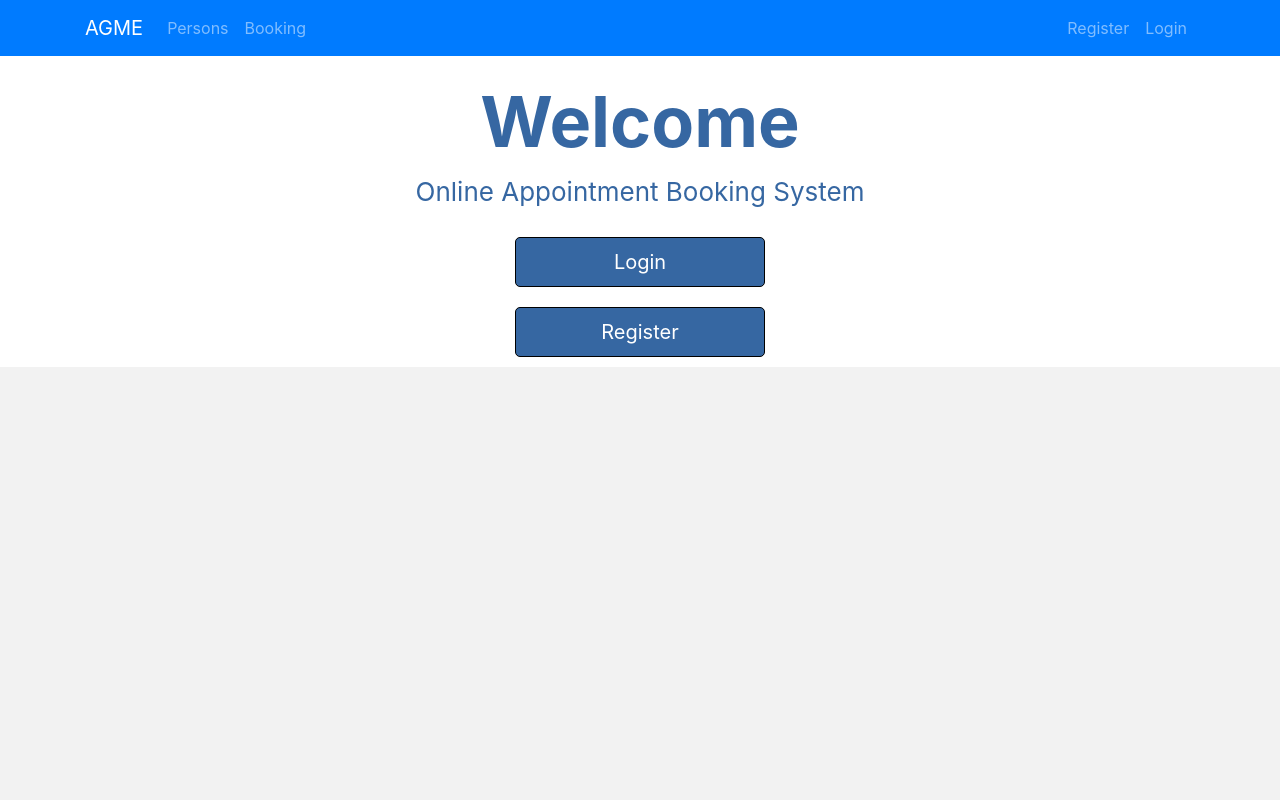
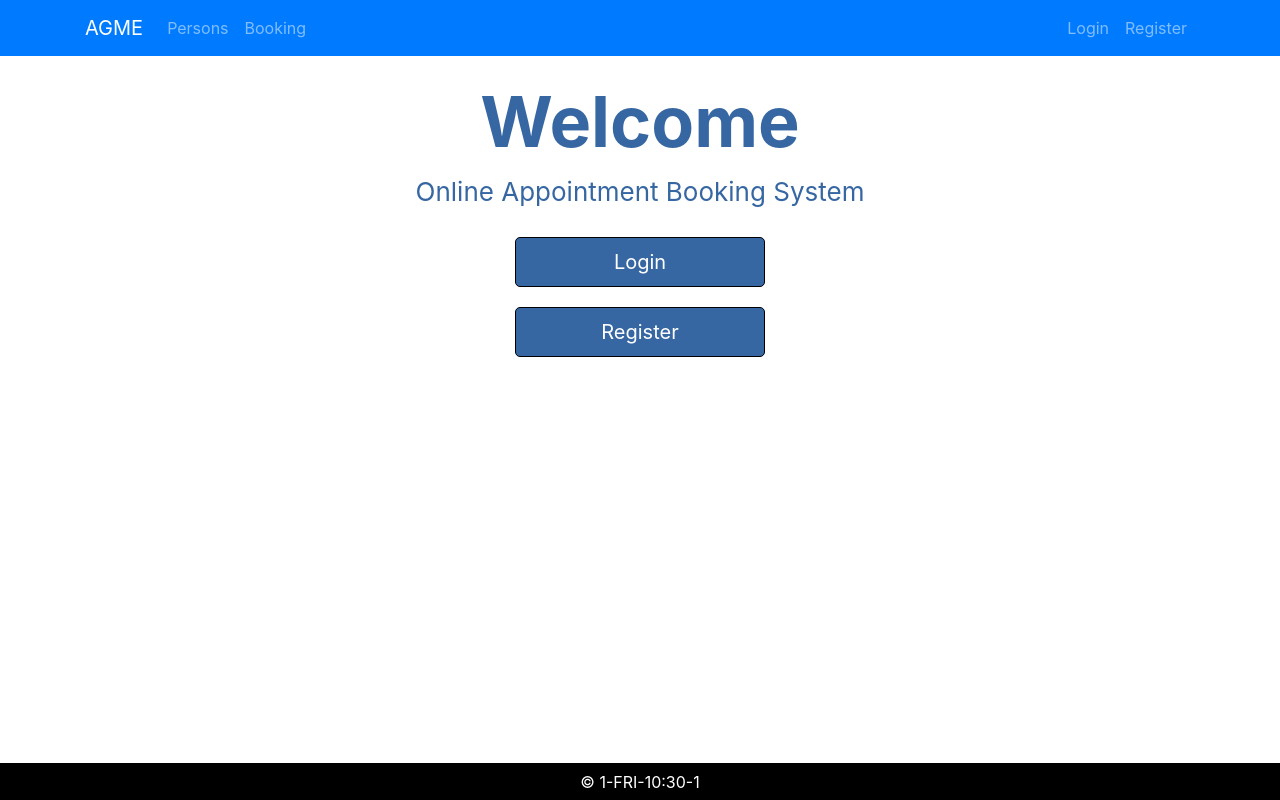
Before and after one commit to RMIT-SEPT/majorproject-1-fri-10-30-1, a React (Create React App) app in the folder FrontEnd/septapp/: page / in a window 1280 px wide. Built offline with nearby package versions, Linux system fonts and the light colour scheme.

Commit message:
cleaned up old files, added Footer.js

```diff
--- a/FrontEnd/septapp/src/style.css
+++ b/FrontEnd/septapp/src/App.css
@@ -7,6 +7,10 @@ html {
 
 body{
     text-align: center;
+}
+
+html,body{
+    height : 100%;
 }
 
 h1 {
@@ -35,7 +39,7 @@ p {
 }
 
 button {
-    margin          : 10px 3% 10px 3%;
+    margin          : 10px 0 10px 0;
     min-width       : 250px;
     min-height      : 50px;
     font-size       : 20px;
@@ -81,10 +85,6 @@ h6{
     font-size: 18px;
 }
 
-.container-content{
-    /*width: 70%*/
-}
-
 table{
     font-size: 25px;
     border-color: #284f7e;
@@ -126,3 +126,23 @@ div.bookingData{
     margin: auto;
     text-align: left;
 }
+
+.footer{
+    position: fixed;
+    left: 0;
+    bottom: 0;
+    width: 100%;
+    background-color: rgb(0, 0, 0);
+    color: white;
+    text-align: center;
+    padding: .5%;
+}
+
+.footer a {
+    padding: 5px;
+}
+
+.footer a:hover {
+    background-color: rgb(56, 56, 56);
+    border-radius   : 10px;
+}
--- a/FrontEnd/septapp/src/App.js
+++ b/FrontEnd/septapp/src/App.js
@@ -1,19 +1,17 @@
 import React from 'react';
 
 import "bootstrap/dist/css/bootstrap.min.css";
-import './style.css';
+import './App.css';
 import {BrowserRouter as Router, Route} from "react-router-dom";
 
 import {Provider} from "react-redux";
 import store from './store';
 
 import Header from './components/Layout/Header';
+import Footer from './components/Layout/Footer';
 import Dashboard from './components/Dashboard';
 import AddPerson from './components/Persons/AddPerson';
-import Booking from './components/Booking';
 import Welcome from './components/Welcome';
-import ByPerson from "./components/Bookings/ByPerson";
-import ByService from "./components/Bookings/ByService";
 import Services from "./components/Bookings/Services";
 import People from "./components/Bookings/People";
 import Availability from "./components/Bookings/Availability";
@@ -28,16 +26,12 @@ function App() {
         <Route exact path="/dashboard" component={Dashboard} />
         <Route exact path="/addPerson" component={AddPerson} />
 
-        {/*Old booking process*/}
-        {/*<Route exact path="/booking" component={Booking} />*/}
-        {/*<Route exact path="/byPerson" component={ByPerson} />*/}
-        {/*<Route exact path="/byService" component={ByService} />*/}
-
-        {/*New Booking process*/}
+        {/*Booking process*/}
         <Route exact path="/booking" component={Services} />
         <Route exact path="/people" component={People} />
         <Route exact path="/availability" component={Availability} />
     </div>
+    <Footer/>
     </Router>
     </Provider>
   );
--- a/FrontEnd/septapp/src/components/Bookings/ByPerson.js
+++ /dev/null
@@ -1,38 +0,0 @@
-import React, { Component } from 'react'
-
-class byPerson extends Component {
-    render() {
-        return (
-            <div id="content">
-                <div className="container-content">
-                    <h2>Book by Person</h2>
-                    <h6 class="redirect">Wrong page? <a href="byService">Book by Service</a></h6>
-                    <select name="dropdown" id="dropdown">
-                        <option className="placeholder" disabled selected >Select a Person</option>
-                        <option>Jim Smith</option>
-                        <option>John Thompson</option>
-                    </select>
-
-                    <br></br><br></br>
-
-
-                    <table id="sessionTable">
-                        <tr>
-                            <td>22/09/20</td>
-                            <td>12:30-13:30</td>
-                            <td>Driving Test</td>
-                        </tr>
-                        <tr>
-                            <td>23/09/20</td>
-                            <td>12:30-13:30</td>
-                            <td>Jet Ski License</td>
-                        </tr>
-                    </table>
-
-                    <button id="createBooking">Create Booking</button>
-                </div>
-            </div>
-        )
-    }
-}
-export default byPerson;
--- a/FrontEnd/septapp/src/components/Bookings/ByService.js
+++ /dev/null
@@ -1,42 +0,0 @@
-import React, { Component } from 'react'
-
-class byPerson extends Component {
-    render() {
-        return (
-                <div id="content">
-                    <div className="container-content">
-                        <h2>Book by Service</h2>
-                        <h6 className="redirect">Wrong page? <a href="byPerson">Book by Person</a></h6>
-                        <select name="dropdown" id="dropdown">
-                            <option className="placeholder" disabled selected>Select a Service</option>
-                            <option>Driving Test</option>
-                            <option>Jet Ski License</option>
-                        </select>
-
-                        <br></br><br></br>
-
-                        <table id="sessionTable">
-                            <tr>
-                                <td>22/09/20</td>
-                                <td>12:30-13:30</td>
-                                <td>Jim Smith</td>
-                            </tr>
-                            <tr>
-                                <td>23/09/20</td>
-                                <td>12:30-13:30</td>
-                                <td>John Thompson</td>
-                            </tr>
-                            <tr>
-                                <td>24/09/20</td>
-                                <td>12:30-13:30</td>
-                                <td>Cooper Jones</td>
-                            </tr>
-                        </table>
-
-                        <button id="createBooking">Create Booking</button>
-                    </div>
-                </div>
-        )
-    }
-}
-export default byPerson;
--- /dev/null
+++ b/FrontEnd/septapp/src/components/Layout/Footer.js
@@ -0,0 +1,12 @@
+import React, { Component } from 'react'
+
+ class Footer extends Component {
+    render() {
+        return (
+            <div className = "footer">
+                &#169; 1-FRI-10:30-1
+            </div>
+        )
+    }
+}
+export default Footer;
--- a/FrontEnd/septapp/src/components/Layout/Header.js
+++ b/FrontEnd/septapp/src/components/Layout/Header.js
@@ -29,15 +29,16 @@ import React, { Component } from 'react'
 
                             <ul className="navbar-nav ml-auto">
                                 <li className="nav-item">
+                                    <a className="nav-link" href="/login">
+                                        Login
+                                    </a>
+                                </li>
+                                <li className="nav-item">
                                     <a className="nav-link " href="/register">
                                         Register
                                     </a>
                                 </li>
-                                <li className="nav-item">
-                                    <a className="nav-link" href="/login">
-                                        Login
-                                    </a>
-                                </li>
+
                             </ul>
 
                         </div>
```
